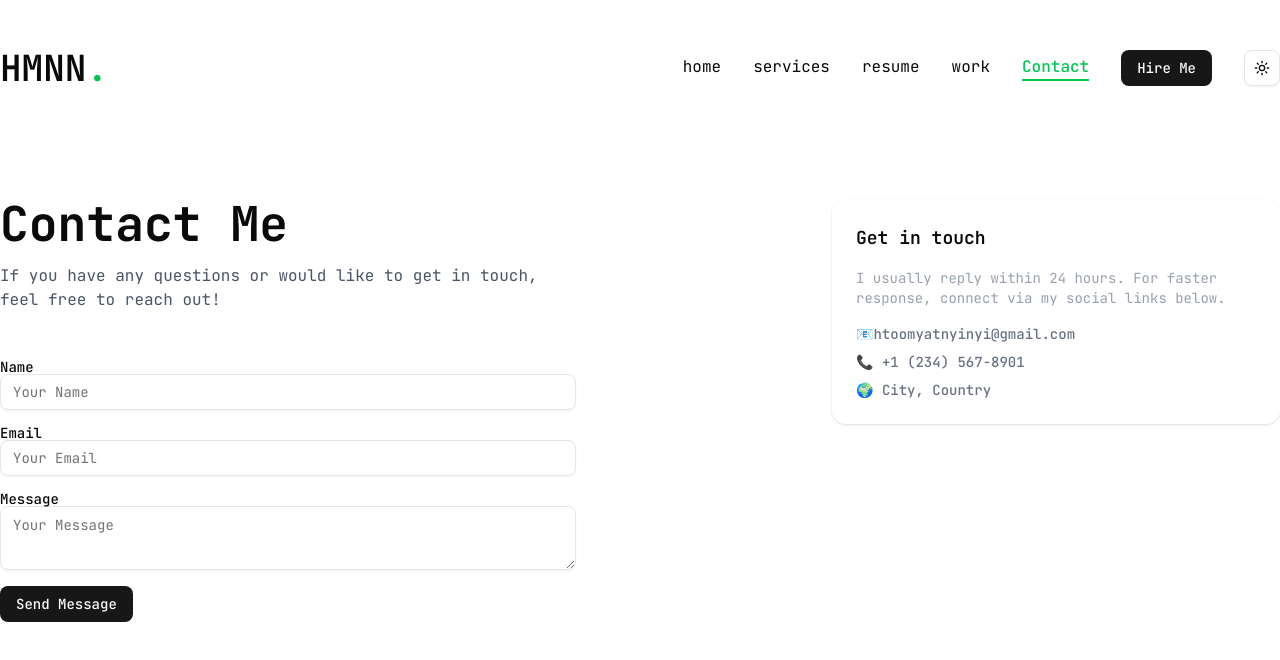
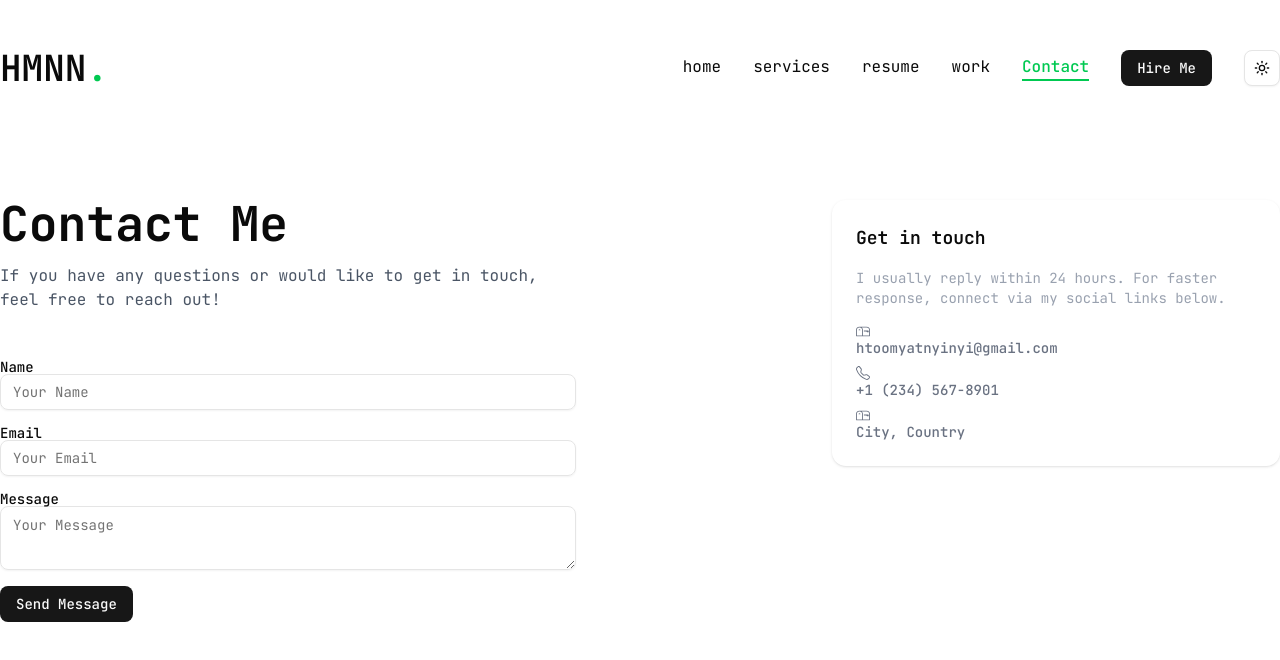
Before and after one commit to htoomyatnyinyi/nextjs_portfolio, a Next.js app: page /contact in a window 1280 px wide. Shown: the top 660 px of the page. Built offline with nearby package versions, Linux system fonts and the light colour scheme.

Commit message:
revise: res

```diff
--- a/app/contact/page.tsx
+++ b/app/contact/page.tsx
@@ -1,4 +1,5 @@
 // import prisma from "@/lib/prisma";
+import { BsMailbox, BsTelephone } from "react-icons/bs";
 import ContactForm from "./_components/ContactForm";
 
 const Contact = async () => {
@@ -32,14 +33,16 @@ const Contact = async () => {
               </p>
               <ul className="text-gray-500 space-y-2 text-sm">
                 <li>
-                  📧
+                  <BsMailbox />
                   <span className="font-medium">htoomyatnyinyi@gmail.com</span>
                 </li>
                 <li>
-                  📞 <span className="font-medium">+1 (234) 567-8901</span>
+                  <BsTelephone />
+                  <span className="font-medium">+1 (234) 567-8901</span>
                 </li>
                 <li>
-                  🌍 <span className="font-medium">City, Country</span>
+                  <BsMailbox />
+                  <span className="font-medium">City, Country</span>
                 </li>
               </ul>
             </div>
--- a/app/resume/page.tsx
+++ b/app/resume/page.tsx
@@ -3,8 +3,8 @@ import { Tabs, TabsContent, TabsList, TabsTrigger } from "@/components/ui/tabs";
 const PersonalInformation = [
   { label: "Name", value: "Htoo Myat Nyi Nyi" },
   { label: "Email", value: "htoomyatnyinyi@gmail.com" },
-  { label: "Phone", value: "+1 (234) 567-8901" },
-  { label: "Location", value: "City, Country" },
+  { label: "Phone", value: "+66 0814152515" },
+  { label: "Location", value: "Thailand, Bangkok" },
   { label: "GitHub", value: "https://github.com/htoomyatnyinyi" },
 ];
 
```
